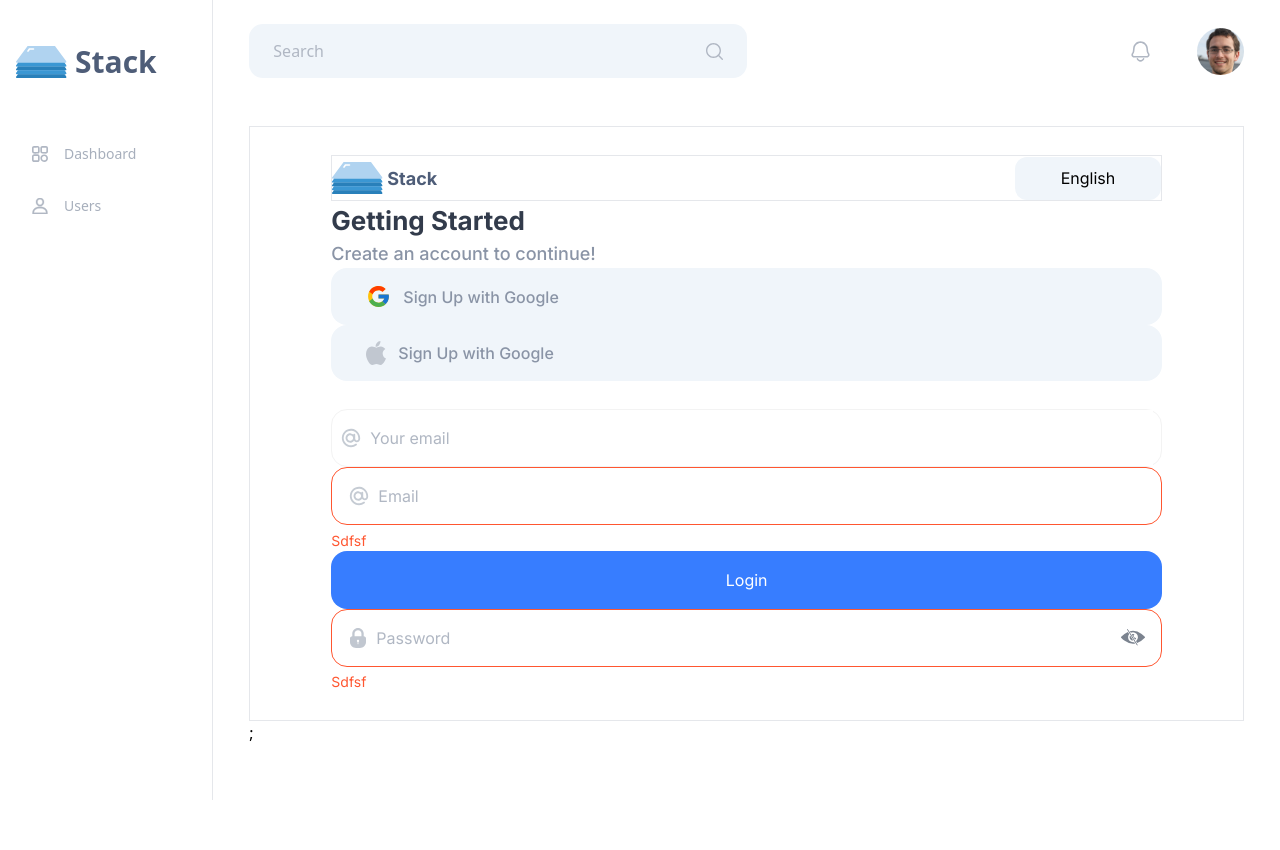
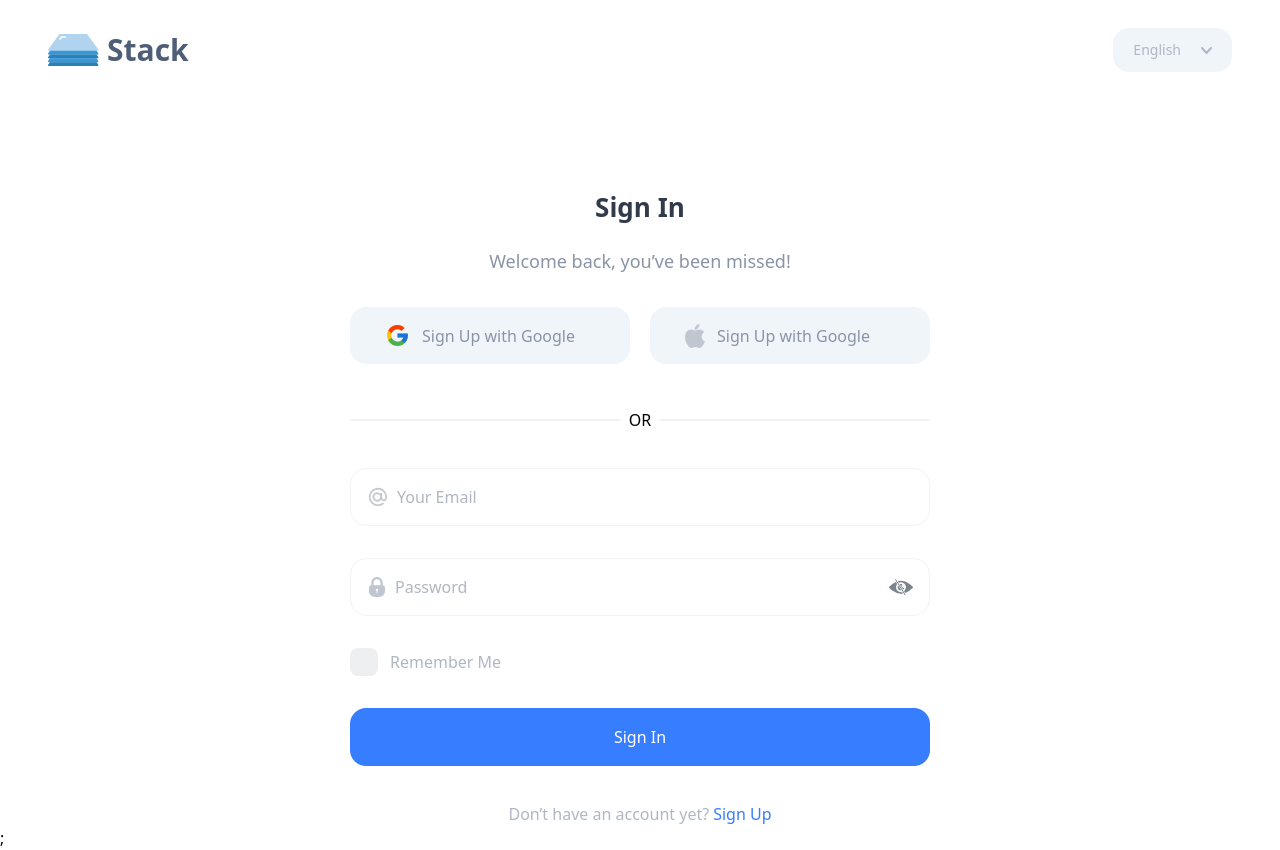
Before and after one commit to amin-ruhul/anch, a Next.js app: page / in a window 1280 px wide. Before the commit the page ends 800 px from the top, so only its background shows below. Built offline with nearby package versions, Linux system fonts and the light colour scheme.

Commit message:
feat:Add generic layout

```diff
--- /dev/null
+++ b/components/layout/GenericLayout.tsx
@@ -0,0 +1,53 @@
+import Logo from "@/icons/logo.svg";
+import ChevronDownIcon from "@/icons/down.svg";
+import DropDown from "../navigation/DropDown";
+import { useState } from "react";
+import Link from "next/link";
+
+function GenericLayout({ children }: { children: React.ReactNode }) {
+  const [language, setLanguage] = useState("English");
+  const [languageToggle, setLanguageToggle] = useState(false);
+
+  const handleLanguageChange = async (data: string) => {
+    setLanguage(data);
+    setLanguageToggle(false);
+  };
+
+  return (
+    <>
+      <nav className="px-12 py-7 flex items-center justify-between">
+        <Link href="/">
+          <div className="flex items-center space-x-2">
+            <Logo />{" "}
+            <p className="text-brand-color text-3xl font-bold">Stack</p>
+          </div>
+        </Link>
+
+        <div className="relative">
+          <button
+            className="bg-gray-500 rounded-2xl flex items-center space-x-5 py-3 px-5 "
+            onClick={() => setLanguageToggle(!languageToggle)}
+          >
+            <p className="text-gray-700 text-sm">{language}</p>
+            <ChevronDownIcon />
+          </button>
+
+          <div className="absolute -left-0 top-[1rem] md:-left-[1rem] lg:-left-[5rem]">
+            <DropDown
+              dropDownData={[
+                { id: 1, value: "English" },
+                { id: 2, value: "Bangla" },
+              ]}
+              isModalOpen={languageToggle}
+              handleItemChange={(data) => handleLanguageChange(data)}
+            />
+          </div>
+        </div>
+      </nav>
+
+      <section>{children}</section>
+    </>
+  );
+}
+
+export default GenericLayout;
--- a/components/layout/index.tsx
+++ b/components/layout/index.tsx
@@ -1,7 +1,8 @@
 import AuthLayout from "./AuthLayout";
+import GenericLayout from "./GenericLayout";
 
 function Layout({ children }: { children: React.ReactNode }) {
-  return <AuthLayout>{children}</AuthLayout>;
+  return <GenericLayout>{children}</GenericLayout>;
 }
 
 export default Layout;
--- /dev/null
+++ b/components/navigation/DropDown.tsx
@@ -0,0 +1,53 @@
+import { motion, AnimatePresence } from "framer-motion";
+
+type ItemType = {
+  id: number;
+  value: string;
+};
+
+type PropTypes = {
+  dropDownData: ItemType[];
+  isModalOpen: boolean;
+  handleItemChange: (value: string) => {};
+};
+
+function DropDown({ dropDownData, isModalOpen, handleItemChange }: PropTypes) {
+  return (
+    <AnimatePresence>
+      {isModalOpen && (
+        <motion.div
+          variants={{
+            open: {
+              top: 30,
+              opacity: 1,
+            },
+            close: {
+              top: 20,
+              opacity: 0,
+            },
+          }}
+          className="absolute z-50  rounded-2xl border bg-gray-500 text-gray-700 shadow-md md:min-w-[8.5rem] xl:min-w-[12.5rem]"
+          initial="close"
+          animate="open"
+          exit="close"
+        >
+          <ul className="px-3">
+            {dropDownData.map((item) => (
+              <div key={item.id}>
+                <li
+                  className="cursor-pointer py-3"
+                  onClick={() => handleItemChange(item.value)}
+                >
+                  <p>{item.value}</p>
+                </li>
+                <hr />
+              </div>
+            ))}
+          </ul>
+        </motion.div>
+      )}
+    </AnimatePresence>
+  );
+}
+
+export default DropDown;
--- a/components/navigation/MobileMenu.tsx
+++ b/components/navigation/MobileMenu.tsx
@@ -13,7 +13,7 @@ function MobileMenu({ onClick }: PropType) {
     <div className="fixed inset-0 z-50 w-full bg-white shadow md:hidden">
       <div className="pt-6 px-4 flex items-center justify-between">
         <div className="flex items-center space-x-2 mb-11">
-          <Logo /> <p className="text-[#4E5D78] text-3xl font-bold">Stack</p>
+          <Logo /> <p className="text-brand-color text-3xl font-bold">Stack</p>
         </div>
 
         <button onClick={onClick}>
--- a/components/navigation/SideMenu.tsx
+++ b/components/navigation/SideMenu.tsx
@@ -8,7 +8,7 @@ function SideMenu() {
     <>
       <Link href="/">
         <div className="flex items-center space-x-2 mb-11">
-          <Logo /> <p className="text-[#4E5D78] text-3xl font-bold">Stack</p>
+          <Logo /> <p className="text-brand-color text-3xl font-bold">Stack</p>
         </div>
       </Link>
 
--- /dev/null
+++ b/components/sections/OAuthButton.tsx
@@ -0,0 +1,25 @@
+import AuthButton from "../ui/button/AuthButton";
+import GoogleIcon from "@/icons/google.svg";
+import AppleIcon from "@/icons/apple.svg";
+
+function OAuthButton() {
+  return (
+    <div className="grid gap-5 md:grid-cols-2 mt-8">
+      <AuthButton>
+        <div className="flex items-center space-x-3">
+          <GoogleIcon />
+          <p className="text-gray-800 font-medium">Sign Up with Google</p>
+        </div>
+      </AuthButton>
+
+      <AuthButton>
+        <div className="flex items-center space-x-3">
+          <AppleIcon />
+          <p className="text-gray-800 font-medium">Sign Up with Google</p>
+        </div>
+      </AuthButton>
+    </div>
+  );
+}
+
+export default OAuthButton;
--- a/package.json
+++ b/package.json
@@ -11,6 +11,7 @@
   "dependencies": {
     "@svgr/webpack": "^6.5.1",
     "clsx": "^2.0.0",
+    "framer-motion": "^10.16.4",
     "next": "13.5.6",
     "react": "^18",
     "react-dom": "^18",
--- a/pages/index.tsx
+++ b/pages/index.tsx
@@ -1,90 +1,71 @@
+import OAuthButton from "@/components/sections/OAuthButton";
 import { Inter } from "next/font/google";
-import Logo from "@/icons/logo.svg";
-import Google from "@/icons/google.svg";
-import Apple from "@/icons/apple.svg";
-import AuthButton from "@/components/ui/button/AuthButton";
-import Email from "@/icons/email.svg";
 import AppTextInput from "@/components/ui/input/AppTextInput";
+import AppPasswordInput from "@/components/ui/input/AppPasswordInput";
 import PrimaryButton from "@/components/ui/button/PrimaryButon";
-import AppPasswordInput from "@/components/ui/input/AppPasswordInput";
+import AppCheckBox from "@/components/ui/input/AppCheckBox";
+import Link from "next/link";
+import EmailIcon from "@/icons/email.svg";
 
 const inter = Inter({ subsets: ["latin"] });
 
 export default function Home() {
   return (
-    <main className={`${inter.className} px-[81px] py-[28px] border`}>
-      <nav className="flex items-center justify-between border w-full">
-        <div className="flex items-center space-x-1">
-          <Logo />
-          <p className="text-[#4E5D78] text-[18px] font-bold">Stack</p>
+    <div className="w-full flex items-center justify-center mt-[5.5rem]">
+      <section className="w-full max-w-[580px]">
+        <div className="flex flex-col items-center space-y-5">
+          <h1 className="font-bold text-[1.625rem] text-[#323B4B]">Sign In</h1>
+          <p className="text-lg font-medium text-gray-800">
+            Welcome back, you’ve been missed!
+          </p>
         </div>
-        <div className=" bg-gray-500 rounded-xl h-[43px] w-[146px] flex items-center justify-center">
-          <p>English</p>
-        </div>
-      </nav>
+        <OAuthButton />
 
-      <section>
-        <h1 className="font-bold text-[1.625rem] text-[#323B4B]">
-          Getting Started
-        </h1>
-        <p className="text-lg font-medium text-gray-800">
-          Create an account to continue!
-        </p>
-
-        <div className="mb-7">
-          <AuthButton>
-            <div className="flex items-center space-x-3">
-              <Google />
-              <p className="text-gray-800 font-medium">Sign Up with Google</p>
-            </div>
-          </AuthButton>
-
-          <AuthButton>
-            <div className="flex items-center space-x-3">
-              <Apple />
-              <p className="text-gray-800 font-medium">Sign Up with Google</p>
-            </div>
-          </AuthButton>
+        <div className="flex items-center space-x-2 mt-11 mb-9">
+          <div className="h-[2px] bg-gray-600 flex-1"></div>
+          <div>OR</div>
+          <div className="h-[2px] bg-gray-600 flex-1"></div>
         </div>
 
-        <div className="w-full border border-gray-600 rounded-2xl flex space-x-2 items-center px-2">
-          <Email />
-          <input
-            type="text"
-            className="flex-1 py-4 focus:outline-none focus:ring-0  outline-0 placeholder:text-gray-700 bg-white"
-            placeholder="Your email"
-          />
-        </div>
-
-        <div>
+        <div className="space-y-8">
           <AppTextInput
-            placeholder="Email"
-            logo={<Email />}
+            placeholder="Your Email"
+            logo={<EmailIcon />}
             register={() => {}}
-            error={{ name: "", message: "sdfsf" }}
+            error={{ name: "", message: "" }}
             name="email"
           />
-        </div>
 
-        <div>
+          <AppPasswordInput
+            placeholder="Password"
+            register={() => {}}
+            error={{ name: "", message: "" }}
+            name="email"
+          />
+
+          <AppCheckBox
+            name="remember"
+            register={() => {}}
+            error={{ name: "", message: "" }}
+            label="Remember Me"
+          />
+
           <PrimaryButton
             isLoading={false}
             disabled={false}
             onClick={() => console.log("clicked")}
           >
-            <p>Login</p>
+            Sign In
           </PrimaryButton>
         </div>
 
-        <div>
-          <AppPasswordInput
-            placeholder="Password"
-            register={() => {}}
-            error={{ name: "", message: "sdfsf" }}
-            name="email"
-          />
-        </div>
+        <p className="text-center text-gray-700 mt-9">
+          Don’t have an account yet?
+          <span className="text-primary ml-1">
+            <Link href="/sign-up">Sign Up</Link>
+          </span>
+        </p>
       </section>
-    </main>
+    </div>
   );
 }
--- a/pages/sign-up/index.tsx
+++ b/pages/sign-up/index.tsx
@@ -1,6 +1,3 @@
-import AuthButton from "@/components/ui/button/AuthButton";
-import AppleIcon from "@/icons/apple.svg";
-import GoogleIcon from "@/icons/google.svg";
 import EmailIcon from "@/icons/email.svg";
 import AppTextInput from "@/components/ui/input/AppTextInput";
 import AppPasswordInput from "@/components/ui/input/AppPasswordInput";
@@ -8,10 +5,11 @@ import NameIcon from "@/icons/name.svg";
 import PrimaryButton from "@/components/ui/button/PrimaryButon";
 import AppCheckBox from "@/components/ui/input/AppCheckBox";
 import Link from "next/link";
+import OAuthButton from "@/components/sections/OAuthButton";
 
 function SignUp() {
   return (
-    <div className="w-full flex items-center justify-center mt-[7.5rem]">
+    <div className="w-full flex items-center justify-center mt-[4.5rem]">
       <section className="w-full max-w-[580px]">
         <div className="flex flex-col items-center space-y-5">
           <h1 className="font-bold text-[1.625rem] text-[#323B4B]">
@@ -22,21 +20,7 @@ function SignUp() {
           </p>
         </div>
 
-        <div className="grid gap-5 md:grid-cols-2 mt-8">
-          <AuthButton>
-            <div className="flex items-center space-x-3">
-              <GoogleIcon />
-              <p className="text-gray-800 font-medium">Sign Up with Google</p>
-            </div>
-          </AuthButton>
-
-          <AuthButton>
-            <div className="flex items-center space-x-3">
-              <AppleIcon />
-              <p className="text-gray-800 font-medium">Sign Up with Google</p>
-            </div>
-          </AuthButton>
-        </div>
+        <OAuthButton />
 
         <div className="flex items-center space-x-2 mt-11 mb-9">
           <div className="h-[2px] bg-gray-600 flex-1"></div>
@@ -87,7 +71,7 @@ function SignUp() {
         <p className="text-center text-gray-700 mt-9">
           Already have an account?
           <span className="text-primary ml-1">
-            <Link href="/sign-in">Sign In</Link>{" "}
+            <Link href="/">Sign In</Link>{" "}
           </span>
         </p>
       </section>
--- a/tailwind.config.ts
+++ b/tailwind.config.ts
@@ -38,6 +38,7 @@ const config: Config = {
         },
 
         "error-color": "#FF5630",
+        "brand-color": "#4E5D78",
       },
     },
   },
```
Also changed, not shown: public/assets/icons/down.svg (added), 1 other file (tests, documents, lock files or other folders).
